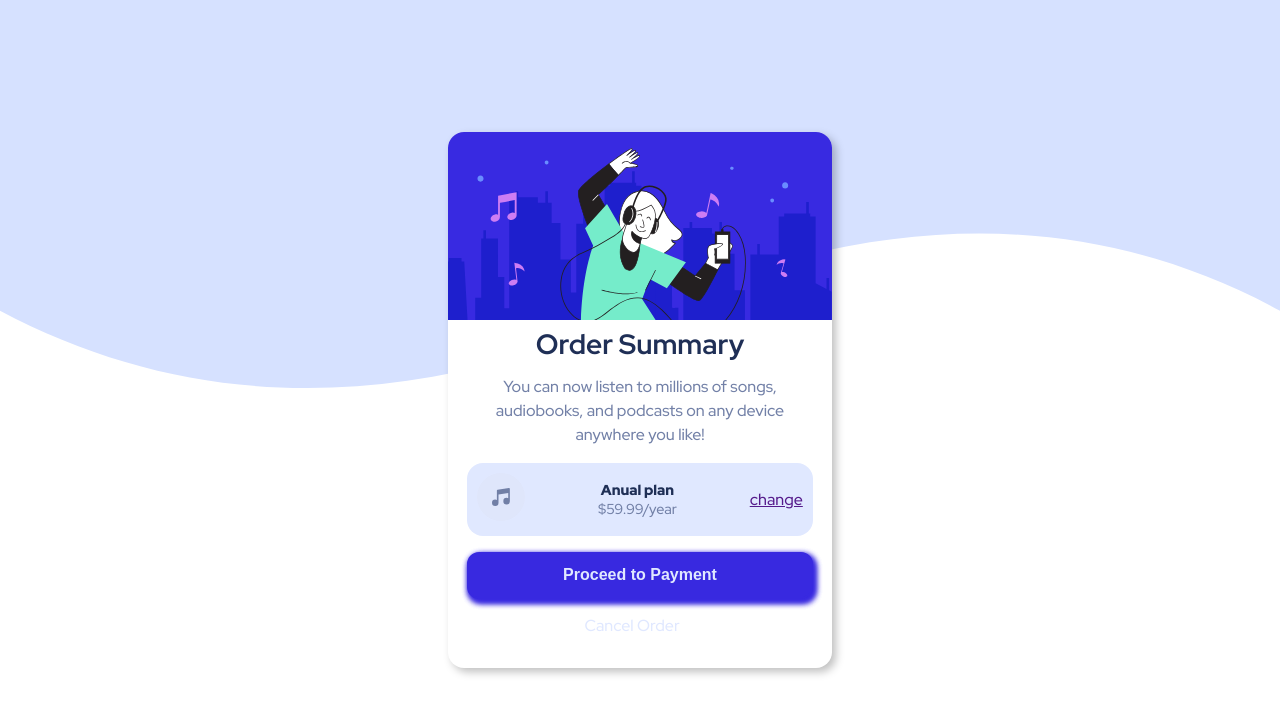
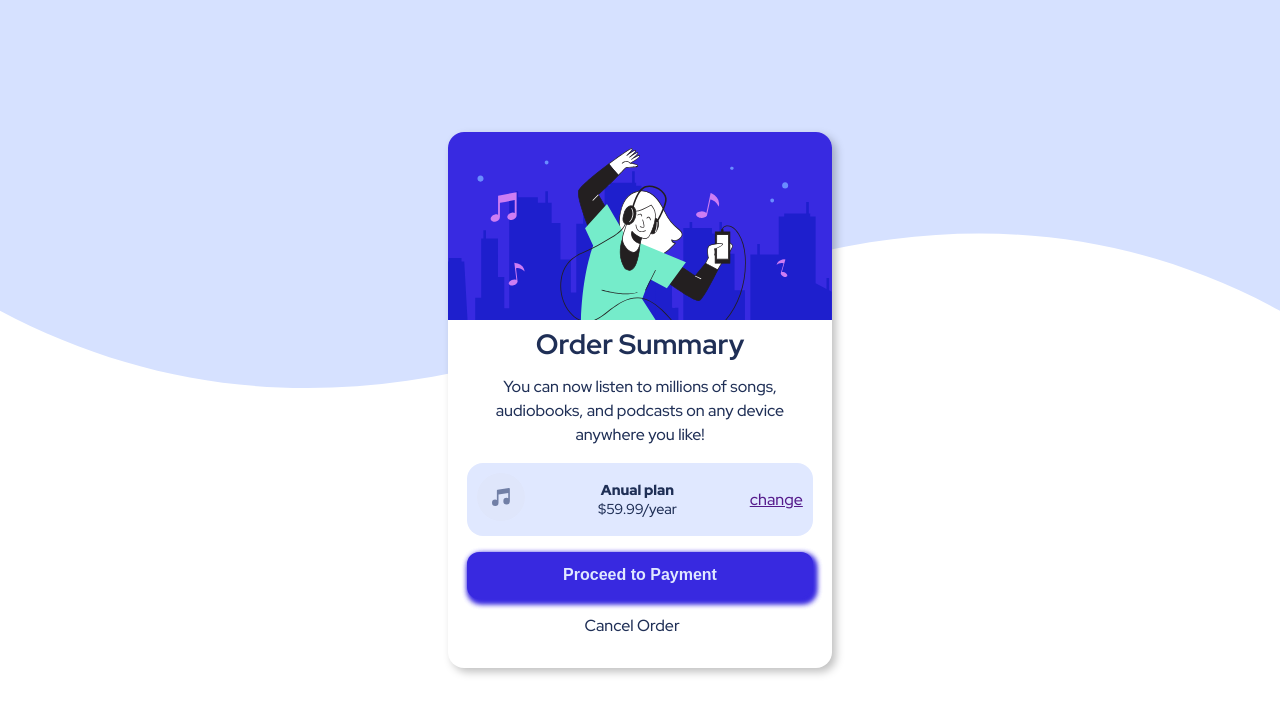
Before and after one commit to Navee-007/order-summary-component-main, a plain HTML site: page index.html in a window 1280 px wide. Drawn offline with Linux system fonts and the light colour scheme.

Commit message:
letter color change

```diff
--- a/style.css
+++ b/style.css
@@ -73,7 +73,7 @@ img {
 
 .discription {
     margin-bottom: 0.75rem;
-    color: var(--light-blue);
+    color: var(--dark-blue);
     padding: 0 2.5rem;
     line-height: 1.5;
 }
@@ -105,7 +105,7 @@ img {
 .link-cancel {
     display: block;
     margin: 1rem 1rem 2rem auto;
-    color: var(--pala-blue);
+    color: var(--dark-blue);
 }
 
 .detiles-section {
@@ -130,7 +130,7 @@ img {
 .price {
     font-weight: 400;
     font-size: 0.9rem;
-    color: var(--light-blue);
+    color: var(--dark-blue);
 
 }
 
```
